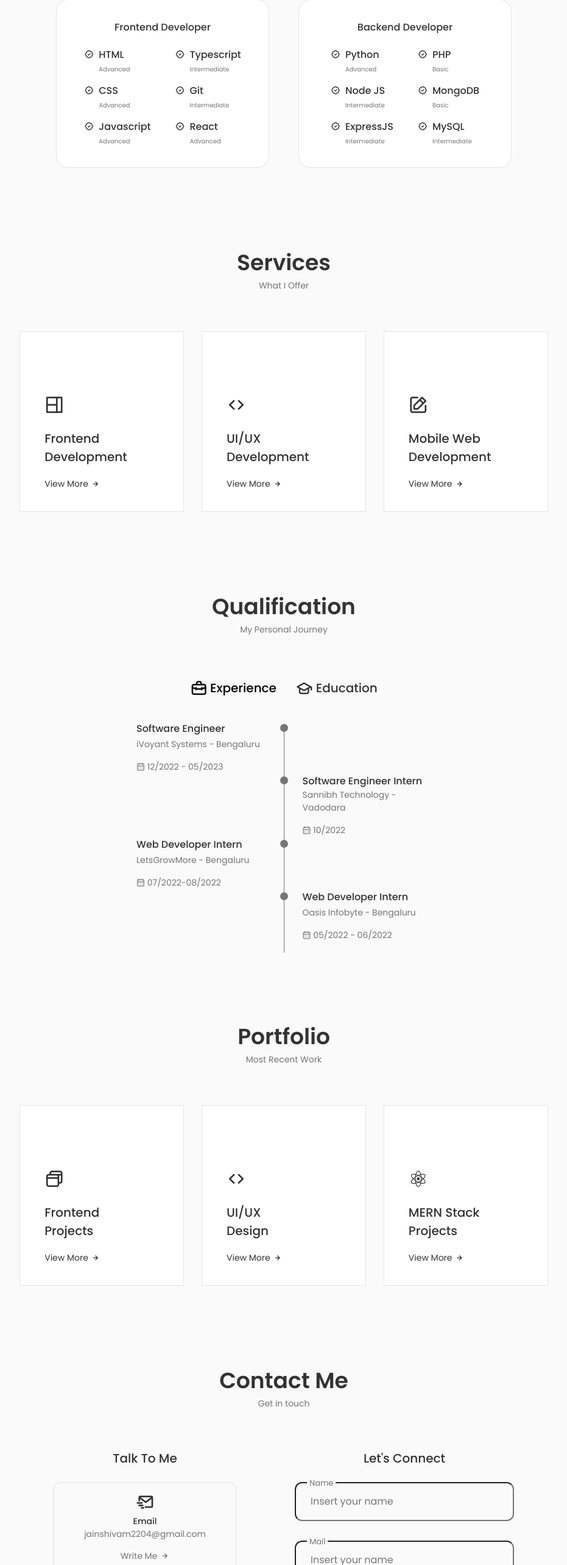
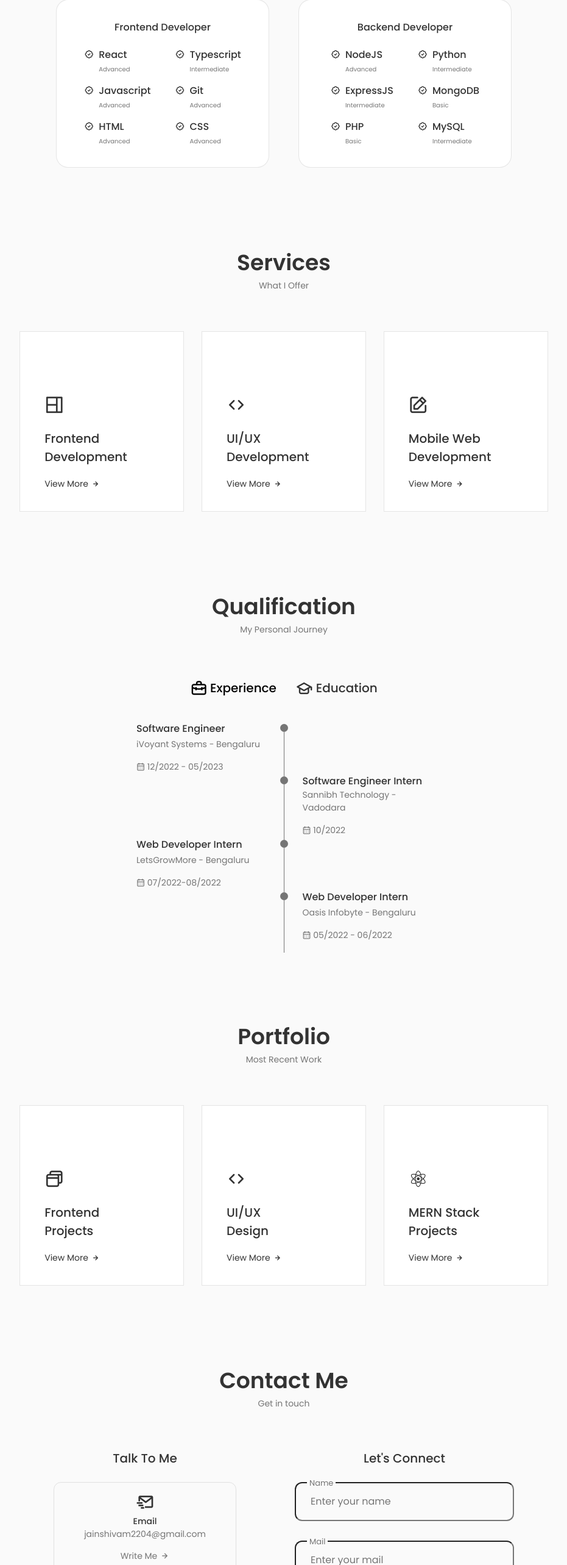
Before and after one commit to Shivamjain2204/Portfolio, a React (Create React App) app: page / in a window 1280 px wide. Shown: the part 1530-4096 px from the top of the page at 61% size, without its empty margins (174-1105 px from the left). Built offline with nearby package versions, Linux system fonts and the light colour scheme.

Commit message:
Skills and contact changes

```diff
--- a/src/components/contact/Contact.jsx
+++ b/src/components/contact/Contact.jsx
@@ -62,7 +62,7 @@ const Contact = () => {
                          type="text"
                          name="name"
                          className="contact__form-input"
-                         placeholder="Insert your name"
+                         placeholder="Enter your name"
                           />
                     </div>
 
@@ -72,7 +72,7 @@ const Contact = () => {
                          type="email"
                          name="email"
                          className="contact__form-input"
-                         placeholder="Insert your name"
+                         placeholder="Enter your mail"
                           />
                     </div>
 
--- a/src/components/skills/Backend.jsx
+++ b/src/components/skills/Backend.jsx
@@ -11,17 +11,8 @@ const Backend = () => {
             <i class='bx bx-badge-check' ></i>
 
             <div>
-                <h3 className="skills__name">Python</h3>
+                <h3 className="skills__name">NodeJS</h3>
                 <span className="skills__level">Advanced</span>
-            </div>
-            </div>
-
-            <div className="skills__data">
-            <i class='bx bx-badge-check' ></i>
-
-            <div>
-                <h3 className="skills__name">Node JS</h3>
-                <span className="skills__level">Intermediate</span>
             </div>
             </div>
 
@@ -33,6 +24,15 @@ const Backend = () => {
                 <span className="skills__level">Intermediate</span>
             </div>
             </div>
+
+            <div className="skills__data">
+            <i class='bx bx-badge-check' ></i>
+
+            <div>
+                <h3 className="skills__name">PHP</h3>
+                <span className="skills__level">Basic</span>
+            </div>
+            </div>
         </div>
 
         <div className="skills__group">
@@ -40,8 +40,8 @@ const Backend = () => {
             <i class='bx bx-badge-check' ></i>
 
             <div>
-                <h3 className="skills__name">PHP</h3>
-                <span className="skills__level">Basic</span>
+                <h3 className="skills__name">Python</h3>
+                <span className="skills__level">Intermediate</span>
             </div>
             </div>
 
--- a/src/components/skills/Frontend.jsx
+++ b/src/components/skills/Frontend.jsx
@@ -11,16 +11,7 @@ const Frontend = () => {
             <i class='bx bx-badge-check' ></i>
 
             <div>
-                <h3 className="skills__name">HTML</h3>
-                <span className="skills__level">Advanced</span>
-            </div>
-            </div>
-
-            <div className="skills__data">
-            <i class='bx bx-badge-check' ></i>
-
-            <div>
-                <h3 className="skills__name">CSS</h3>
+                <h3 className="skills__name">React</h3>
                 <span className="skills__level">Advanced</span>
             </div>
             </div>
@@ -30,6 +21,15 @@ const Frontend = () => {
 
             <div>
                 <h3 className="skills__name">Javascript</h3>
+                <span className="skills__level">Advanced</span>
+            </div>
+            </div>
+
+            <div className="skills__data">
+            <i class='bx bx-badge-check' ></i>
+
+            <div>
+                <h3 className="skills__name">HTML</h3>
                 <span className="skills__level">Advanced</span>
             </div>
             </div>
@@ -50,7 +50,7 @@ const Frontend = () => {
 
             <div>
                 <h3 className="skills__name">Git</h3>
-                <span className="skills__level">Intermediate</span>
+                <span className="skills__level">Advanced</span>
             </div>
             </div>
 
@@ -58,7 +58,7 @@ const Frontend = () => {
             <i class='bx bx-badge-check' ></i>
 
             <div>
-                <h3 className="skills__name">React</h3>
+                <h3 className="skills__name">CSS</h3>
                 <span className="skills__level">Advanced</span>
             </div>
             </div>
```
